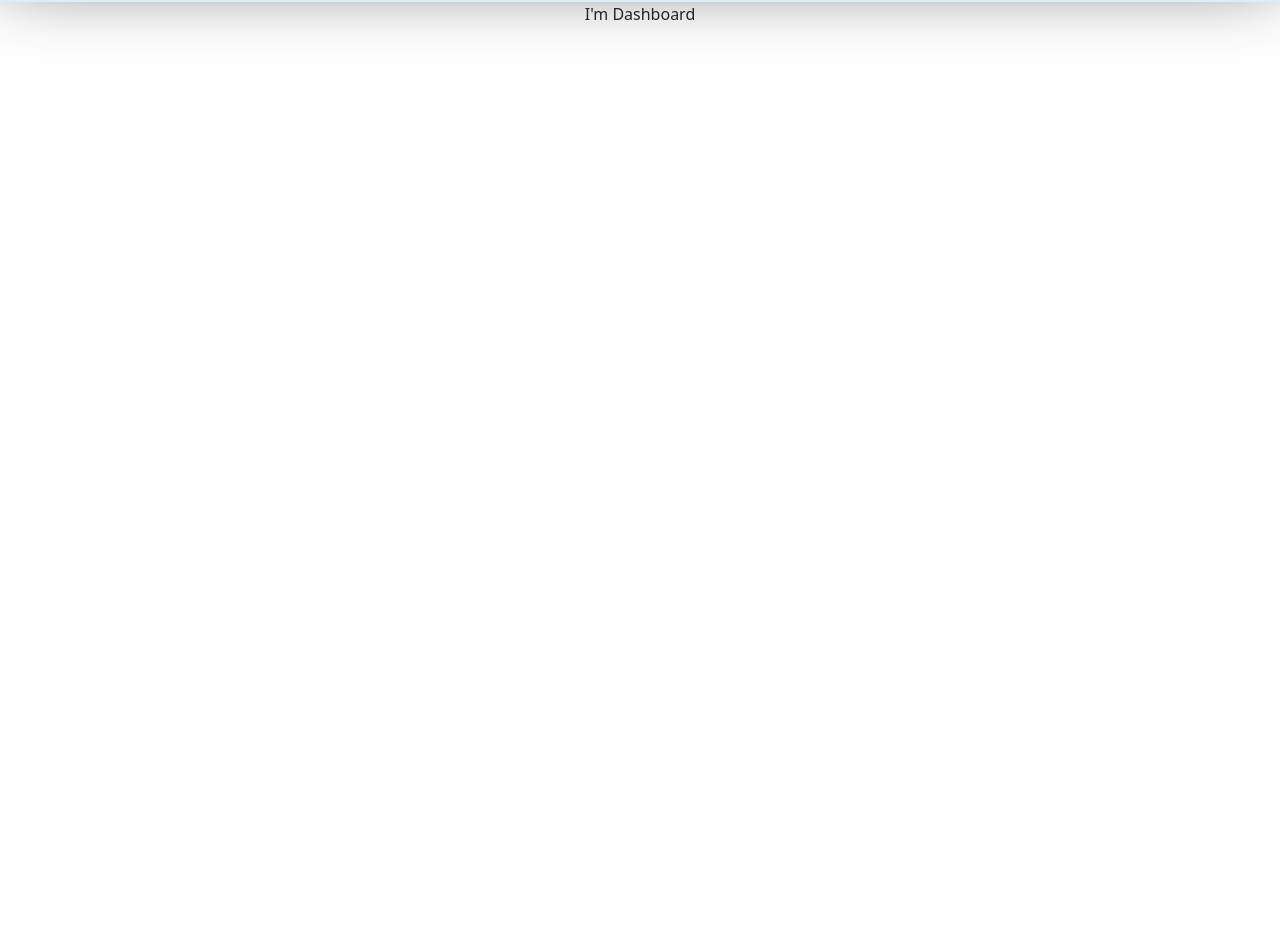
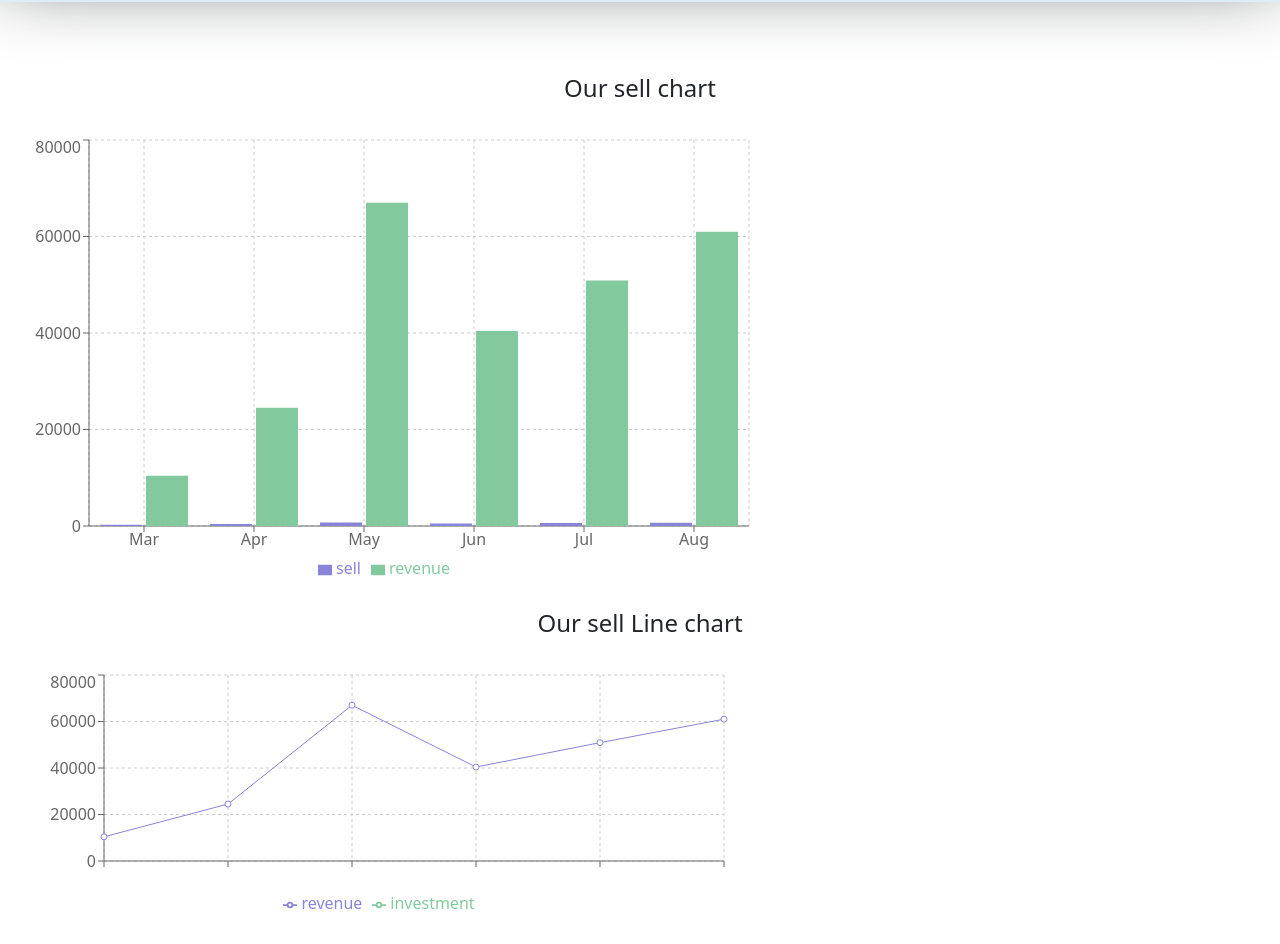
Before and after one commit to ImranHossain5722/-product-analysis-website, a React (Create React App) app: page /dashboard in a window 1280 px wide. Shown: the part 60-1004 px from the top of the page. Before the commit the page ends 800 px from the top, so only its background shows below. Built offline with nearby package versions, Linux system fonts and the light colour scheme.

Commit message:
build to done dashboard page

```diff
--- a/src/Components/Dashboard/Dashboard.js
+++ b/src/Components/Dashboard/Dashboard.js
@@ -1,11 +1,55 @@
 import React from 'react';
+import {useEffect, useState } from 'react';
+import {LineChart,Line,BarChart, Bar, CartesianGrid, XAxis, YAxis,Tooltip,Legend } from 'recharts';
+
+
 
 const Dashboard = () => {
+    const [chart,setChart] = useState ([])
+
+  useEffect(()=>{
+    fetch('data.json')
+    .then(res=>res.json())
+    .then(data=> setChart(data))
+
+},[])
+
     return (
-        <div>
-            I'm Dashboard
-        </div>
+<div className='pt-4 m-4'>
+    <h3 className='p-4 fs-4' >Our sell chart</h3>
+
+<BarChart width={730} height={450} data={chart}>
+  <CartesianGrid strokeDasharray="3 3" />
+  <XAxis dataKey="month" />
+  <YAxis dataKey=""/>
+  <Tooltip />
+  <Legend />
+  <Bar dataKey="sell" fill="#8884d8" />
+  <Bar dataKey="revenue" fill="#82ca9d" />
+</BarChart>
+
+
+<h3 className='p-4 fs-4' >Our sell Line chart</h3>
+
+<LineChart width={730} height={250} data={chart}
+  margin={{ top: 5, right: 30, left: 20, bottom: 5 }}>
+  <CartesianGrid strokeDasharray="3 3" />
+  <XAxis dataKey="name" />
+  <YAxis />
+  <Tooltip />
+  <Legend />
+  <Line type="sell" dataKey="revenue" stroke="#8884d8" />
+  <Line type="month" dataKey="investment " stroke="#82ca9d" />
+</LineChart>
+
+</div>
+
+
+
+
+
+
     );
-};
+ }
 
 export default Dashboard;
--- a/src/Components/Review/Review.js
+++ b/src/Components/Review/Review.js
@@ -11,7 +11,7 @@ const {img,name,Review,Rating}=props.review
              <h5 className='customer-name'>Name: {name} </h5>
              <p className='customer-rating'><span className='rating-text' >Rating:</span> {Rating}</p>
 
-            <img classname='customer-img' src={img} alt="" />
+            <img className='customer-img' src={img} alt="" />
 
             </div>
 
```
Also changed, not shown: src/Components/MYLineChart.js/LineChart.js (deleted).
